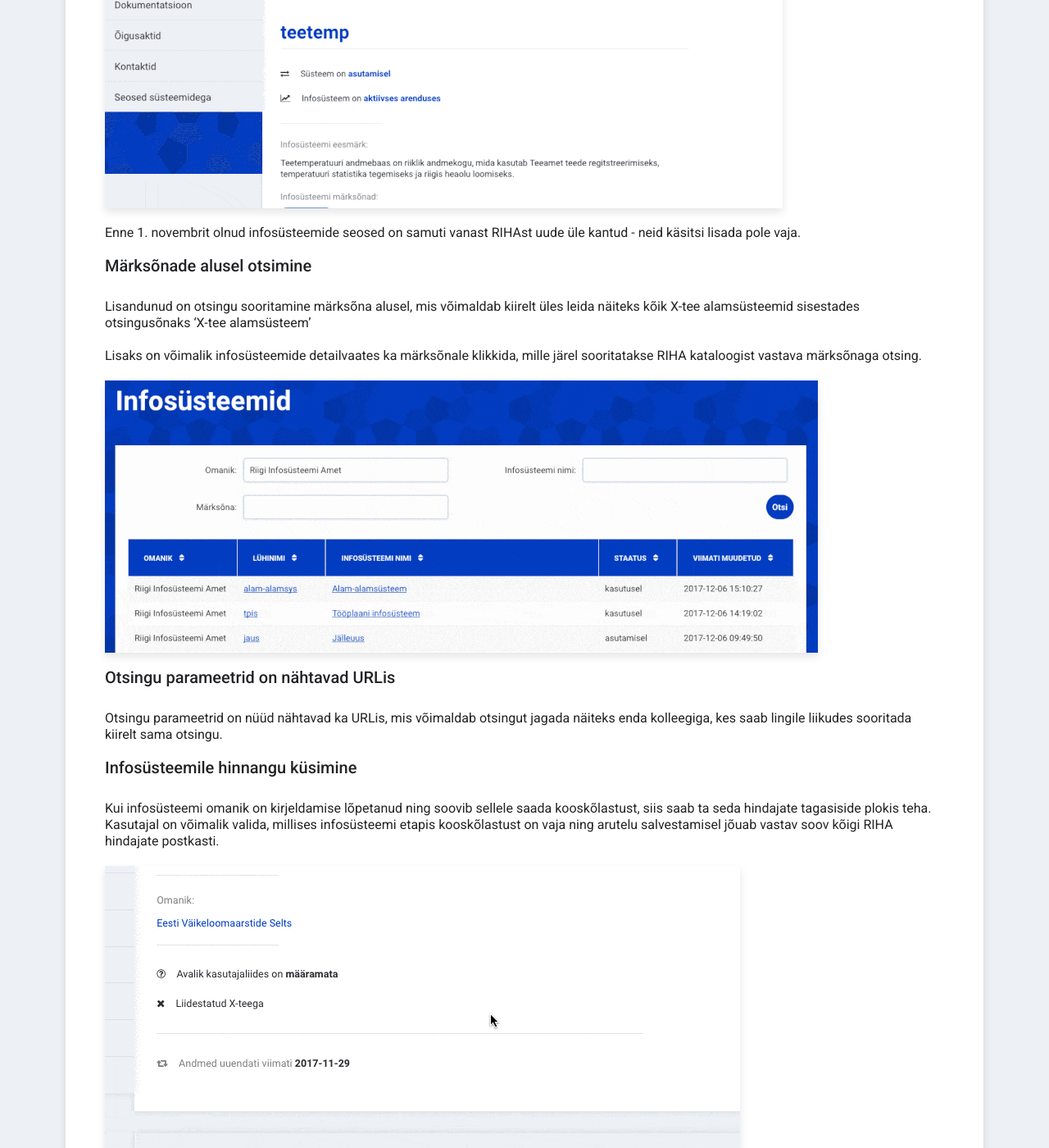
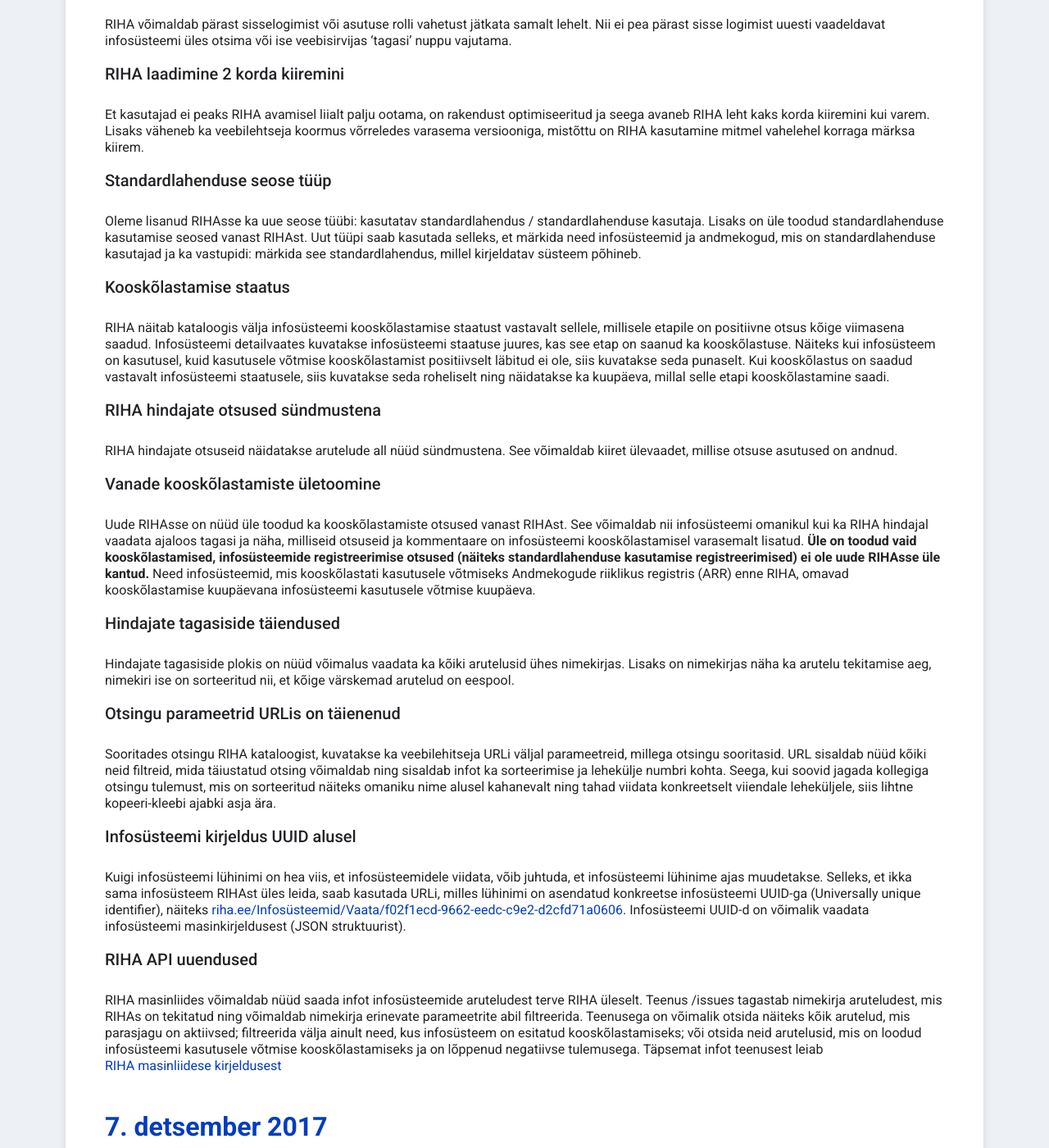
Before and after one commit to e-gov/RIHA-Help, a Jekyll site: the page built from docs/RIHA-uuendused.md, in a window 1280 px wide and 1400 px high, scrolled down 671 px. Shown: the whole window at 82% size. Built offline with Jekyll 4.4.1, drawn with Linux system fonts in a browser that asks for light colours; some of the changed text lies outside the part shown.

Commit message:
Update RIHA-uuendused with the latest features

```diff
--- a/docs/RIHA-uuendused.md
+++ b/docs/RIHA-uuendused.md
@@ -1,6 +1,59 @@
 ---
 title: Mis on RIHAs uut?
 ---
+
+## 30. jaanuar 2017
+
+### Täiustatud otsing
+
+RIHA võimaldab nüüd üldotsingut teostada igal RIHA lehel kasutades selleks lehe peanavigatsioonis asuvat otsingukasti. Üldotsing otsib andmeid kogu infosüsteemi kirjelduse väljadelt: infosüsteemi üldkirjelduse väljad nagu eesmärk, märksõnad, omanik (nii nimi kui registrikood), lühinimi ja nimi, staatus, avalik veebileht. Lisaks otsitakse ka infosüsteemi andmete plokis asuvatest põhiandmete objektidest ja dokumentide nimedest, tehnilise kirjelduse plokis asuvate dokumentide nimedest ja URLidest ning õigusaktide plokis asuvate õigusaktide nimedest ja veebilinkidest.
+
+Lisaks üldotsingule on RIHAs ka täpsustav otsing, mis võimaldab otsida erinevate kriteeriumite alusel: näiteks otsida infosüsteeme, mida on muudetud teatud ajavahemikus; otsida infosüsteeme mis on teatud staatusega või kombineerida erinevaid filtreid kokku.
+
+### Pärast sisselogimist samalt lehelt jätkamine
+
+RIHA võimaldab pärast sisselogimist või asutuse rolli vahetust jätkata samalt lehelt. Nii ei pea pärast sisse logimist uuesti vaadeldavat infosüsteemi üles otsima või ise veebisirvijas 'tagasi' nuppu vajutama.
+
+### RIHA laadimine 2 korda kiiremini
+
+Et kasutajad ei peaks RIHA avamisel liialt palju ootama, on rakendust optimiseeritud ja seega avaneb RIHA leht kaks korda kiiremini kui varem. Lisaks väheneb ka veebilehtseja koormus võrreledes varasema versiooniga, mistõttu on RIHA kasutamine mitmel vahelehel korraga märksa kiirem.
+
+### Standardlahenduse seose tüüp
+
+Oleme lisanud RIHAsse ka uue seose tüübi: kasutatav standardlahendus / standardlahenduse kasutaja. Lisaks on üle toodud standardlahenduse kasutamise seosed vanast RIHAst.
+Uut tüüpi saab kasutada selleks, et märkida need infosüsteemid ja andmekogud, mis on standardlahenduse kasutajad ja ka vastupidi: märkida see standardlahendus, millel kirjeldatav süsteem põhineb.
+
+### Kooskõlastamise staatus
+
+RIHA näitab kataloogis välja infosüsteemi kooskõlastamise staatust vastavalt sellele, millisele etapile on positiivne otsus kõige viimasena saadud. Infosüsteemi detailvaates kuvatakse infosüsteemi staatuse juures, kas see etap on saanud ka kooskõlastuse. Näiteks kui infosüsteem on kasutusel, kuid kasutusele võtmise kooskõlastamist positiivselt läbitud ei ole, siis kuvatakse seda punaselt.
+Kui kooskõlastus on saadud vastavalt infosüsteemi staatusele, siis kuvatakse seda roheliselt ning näidatakse ka kuupäeva, millal selle etapi kooskõlastamine saadi.
+
+### RIHA hindajate otsused sündmustena
+
+RIHA hindajate otsuseid näidatakse arutelude all nüüd sündmustena. See võimaldab kiiret ülevaadet, millise otsuse asutused on andnud.
+
+### Vanade kooskõlastamiste ületoomine
+
+Uude RIHAsse on nüüd üle toodud ka kooskõlastamiste otsused vanast RIHAst. See võimaldab nii infosüsteemi omanikul kui ka RIHA hindajal vaadata ajaloos tagasi ja näha, milliseid otsuseid ja kommentaare on infosüsteemi kooskõlastamisel varasemalt lisatud.
+**Üle on toodud vaid kooskõlastamised, infosüsteemide registreerimise otsused (näiteks standardlahenduse kasutamise registreerimised) ei ole uude RIHAsse üle kantud.**
+Need infosüsteemid, mis kooskõlastati kasutusele võtmiseks Andmekogude riiklikus registris (ARR) enne RIHA, omavad kooskõlastamise kuupäevana infosüsteemi kasutusele võtmise kuupäeva.
+
+### Hindajate tagasiside täiendused
+
+Hindajate tagasiside plokis on nüüd võimalus vaadata ka kõiki arutelusid ühes nimekirjas. Lisaks on nimekirjas näha ka arutelu tekitamise aeg, nimekiri ise on sorteeritud nii, et kõige värskemad arutelud on eespool.
+
+### Otsingu parameetrid URLis on täienenud
+
+Sooritades otsingu RIHA kataloogist, kuvatakse ka veebilehitseja URLi väljal parameetreid, millega otsingu sooritasid. URL sisaldab nüüd kõiki neid filtreid, mida täiustatud otsing võimaldab ning sisaldab infot ka sorteerimise ja lehekülje numbri kohta. Seega, kui soovid jagada kollegiga otsingu tulemust, mis on sorteeritud näiteks omaniku nime alusel kahanevalt ning tahad viidata konkreetselt viiendale leheküljele, siis lihtne kopeeri-kleebi ajabki asja ära.
+
+### Infosüsteemi kirjeldus UUID alusel
+
+Kuigi infosüsteemi lühinimi on hea viis, et infosüsteemidele viidata, võib juhtuda, et infosüsteemi lühinime ajas muudetakse. Selleks, et ikka sama infosüsteem RIHAst üles leida, saab kasutada URLi, milles lühinimi on asendatud konkreetse infosüsteemi UUID-ga (Universally unique identifier), näiteks [riha.ee/Infosüsteemid/Vaata/f02f1ecd-9662-eedc-c9e2-d2cfd71a0606](https://www.riha.ee/Infosüsteemid/Vaata/f02f1ecd-9662-eedc-c9e2-d2cfd71a0606). Infosüsteemi UUID-d on võimalik vaadata infosüsteemi masinkirjeldusest (JSON struktuurist).
+
+### RIHA API uuendused
+
+RIHA masinliides võimaldab nüüd saada infot infosüsteemide aruteludest terve RIHA üleselt. Teenus /issues tagastab nimekirja aruteludest, mis RIHAs on tekitatud ning võimaldab nimekirja erinevate parameetrite abil filtreerida. Teenusega on võimalik otsida näiteks kõik arutelud, mis parasjagu on aktiivsed; filtreerida välja ainult need, kus infosüsteem on esitatud kooskõlastamiseks; või otsida neid arutelusid, mis on loodud infosüsteemi kasutusele võtmise kooskõlastamiseks ja on lõppenud negatiivse tulemusega.
+Täpsemat infot teenusest leiab [RIHA masinliidese kirjeldusest](https://github.com/e-gov/RIHA-Browser/blob/master/backend/src/main/resources/static/swagger.yaml)
 
 ## 7. detsember 2017
 
```
